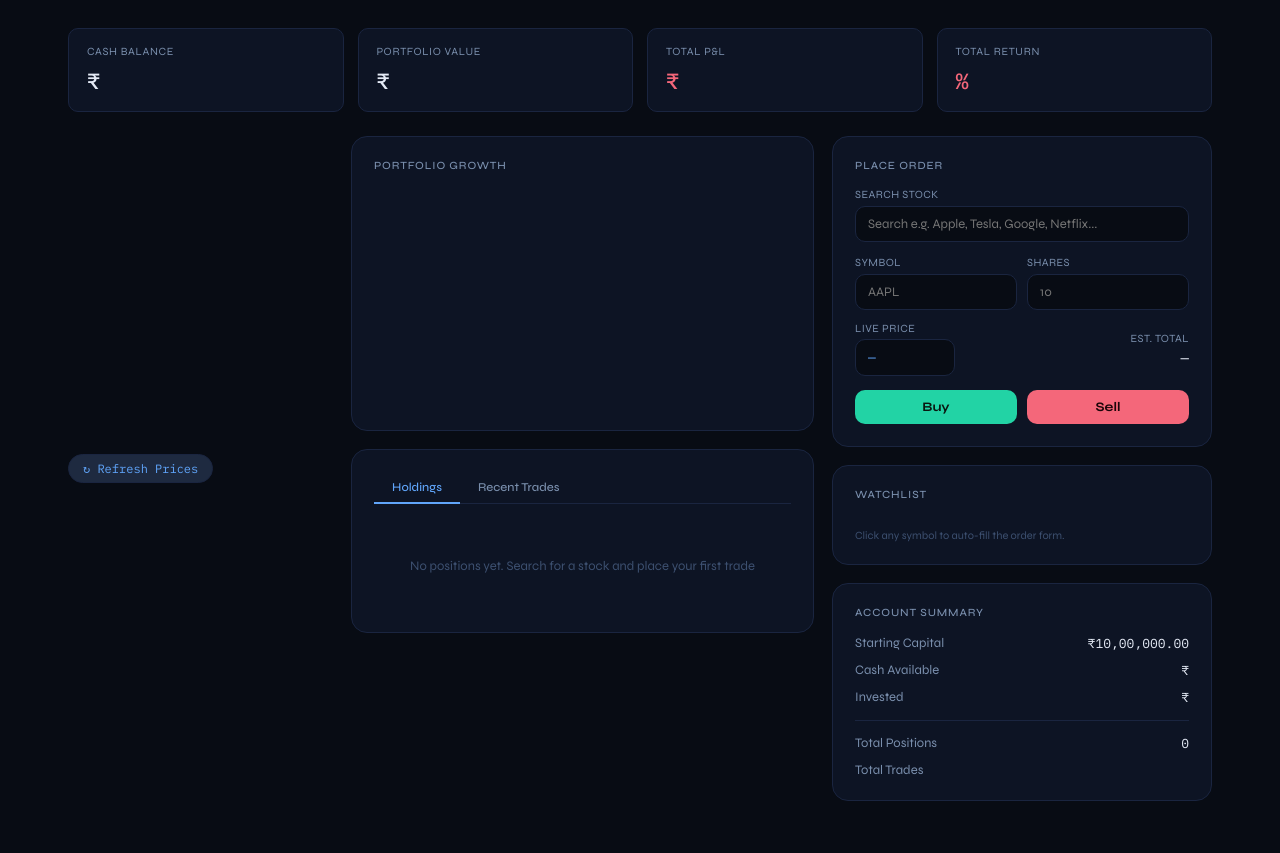
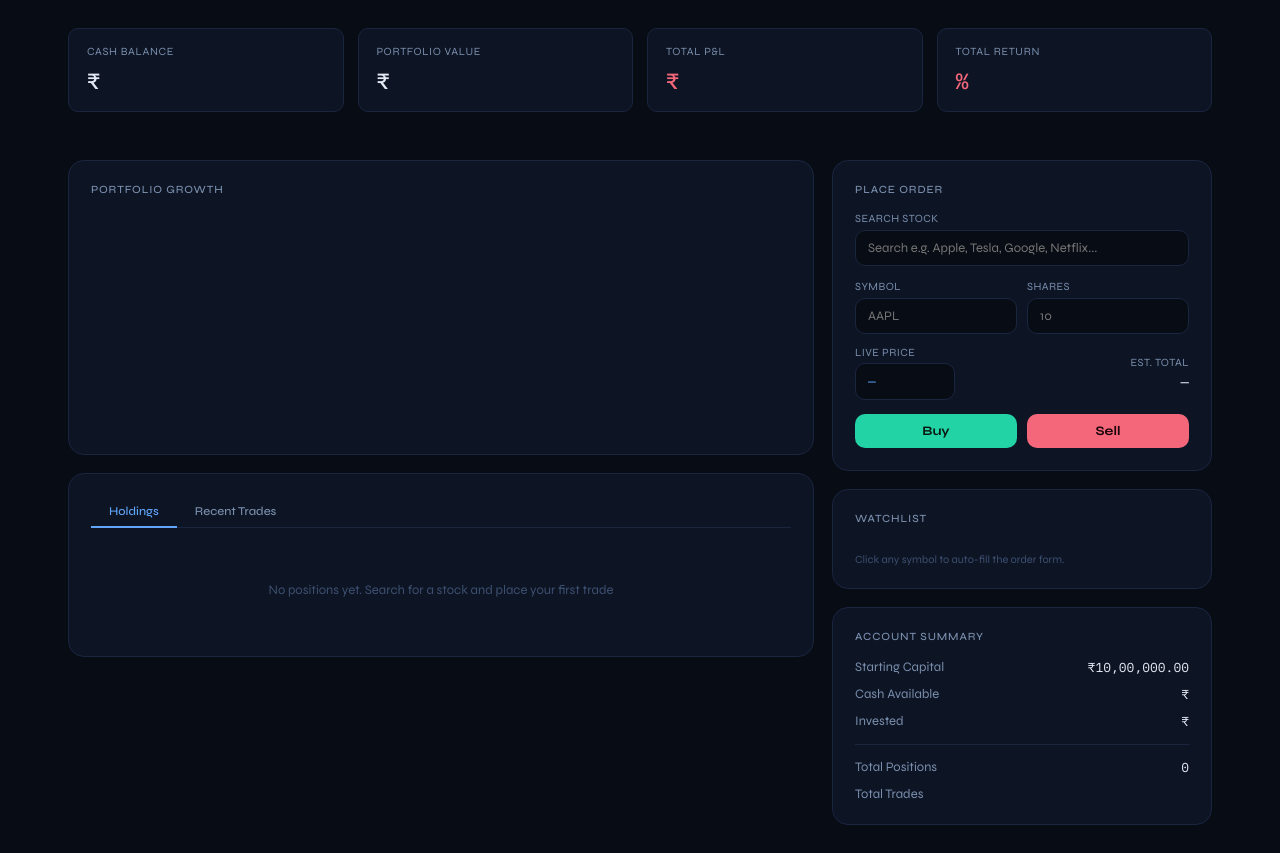
Before and after one commit to AnavMidha/papertrader, a Django app: template trading/templates/trading/dashboard.html in a window 1280 px wide. Run offline with Django 5.2, Linux system fonts and the light colour scheme; the template is opened without the code that fills it, so the values that code supplies are empty; a map, chart or similar area stays blank.

Commit message:
Revert "feat: add refresh prices button"
This reverts commit 24bf40e8ac17e7bc6c1c4a69889a78a5bb44f649.

```diff
--- a/trading/templates/trading/dashboard.html
+++ b/trading/templates/trading/dashboard.html
@@ -27,15 +27,12 @@
   </div>
 </div>
 
-<div style="display:flex;align-items:center;gap:12px;margin-bottom:24px;flex-wrap:wrap">
-<button onclick="location.reload()" style="background:#1e2a40;border:1px solid #1a2540;color:#60a5fa;padding:6px 14px;border-radius:20px;font-size:12px;cursor:pointer;font-family:'IBM Plex Mono',monospace;white-space:nowrap">↻ Refresh Prices</button>
-<div class="ticker-row" style="margin-bottom:0;flex:1">
+<div class="ticker-row">
   {% for item in watchlist_data %}
   <div class="ticker-chip" onclick="selectSymbol('{{ item.symbol }}')">
     <span>{{ item.symbol }}</span>
     <span class="chip-px">{% if item.price %}&#8377;{{ item.price|floatformat:2 }}{% else %}&mdash;{% endif %}</span>
   </div>
-</div>
   {% endfor %}
 </div>
 
```
